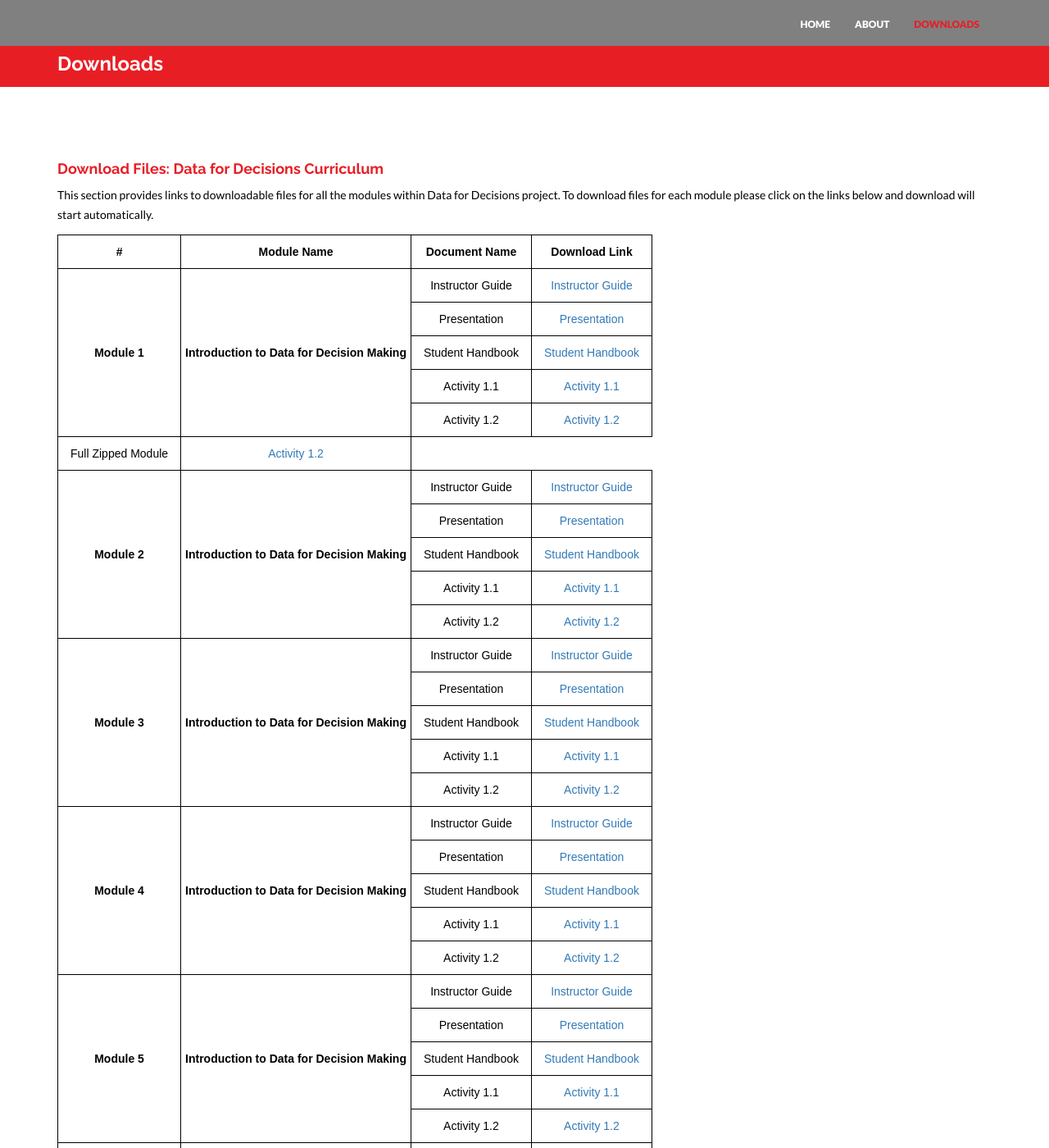
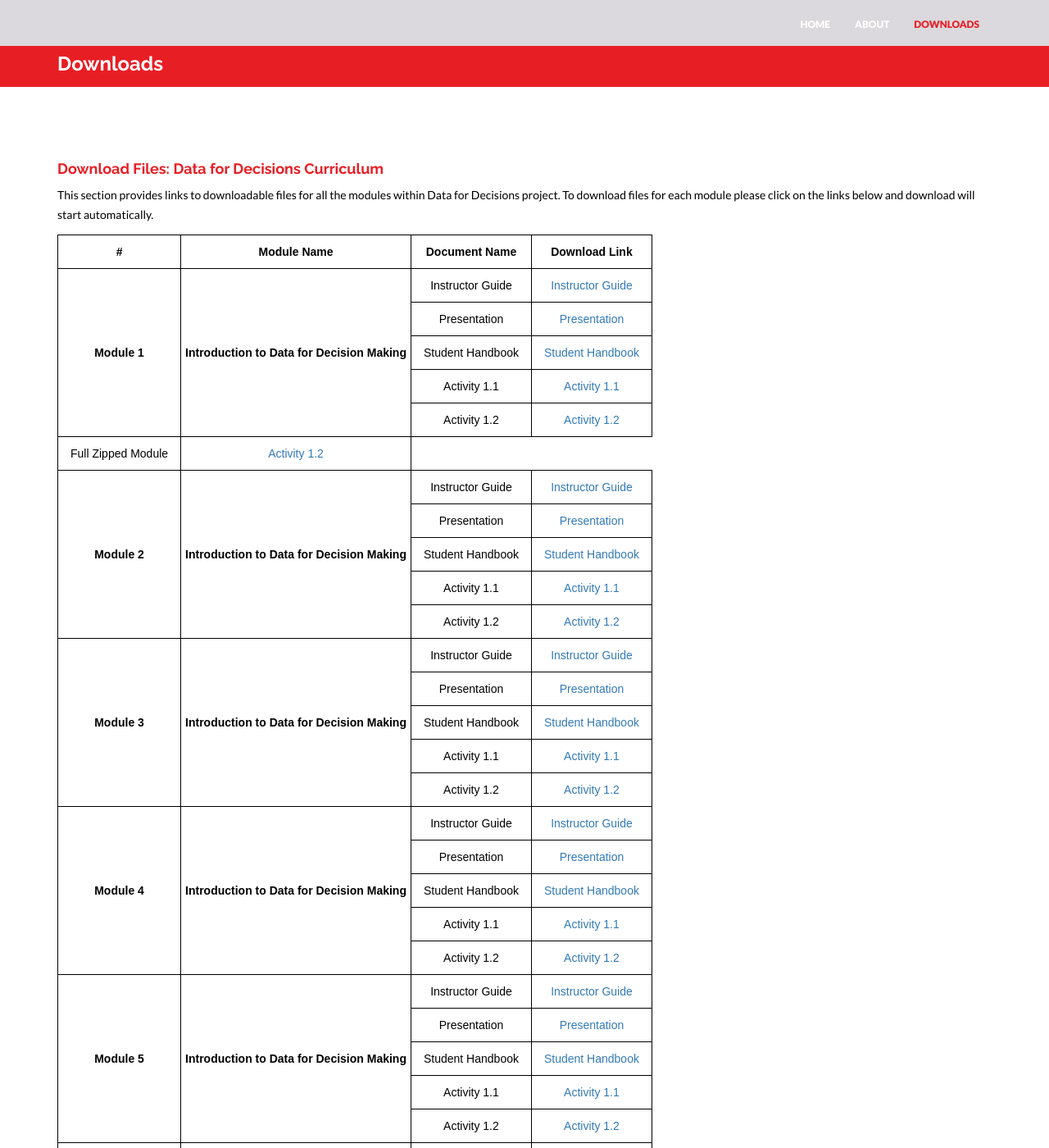
Before and after one commit to norlab/connectedlibtest2, a Jekyll site: the page built from downloads.html, in a window 1280 px wide and 1400 px high. Shown: the whole window at 82% size. Built offline with Jekyll 4.4.1, drawn with Linux system fonts in a browser that asks for light colours; nearby versions of some CDN libraries.

Commit message:
navbar css

```diff
--- a/assets/css/main.css
+++ b/assets/css/main.css
@@ -134,7 +134,7 @@ a:focus {
 
 .navbar-default .navbar-nav > li > a:hover {
 	/* color: #e81e25; */
-	color: #a91ee8; /* purple */
+	color: #510076; /* purple */
 }
 
 .navbar-default .navbar-nav > .active > a, .navbar-default .navbar-nav > .active > a:hover, .navbar-default .navbar-nav > .active > a:focus {
@@ -143,12 +143,12 @@ a:focus {
 }
 
 .navbar-default {
-	background-color: gray;
+	background-color: #dbd9dd; /* light gray */
 	border-color: transparent;
 }
 
 .dropdown-menu {
-	background: gray;
+	background: #dbd9dd;
 }
 
 .dropdown-menu > li > a {
```
